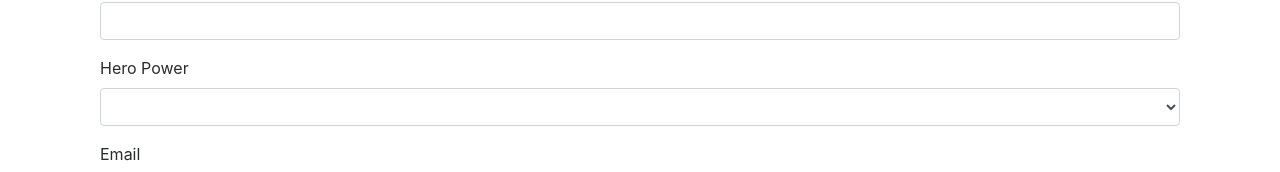
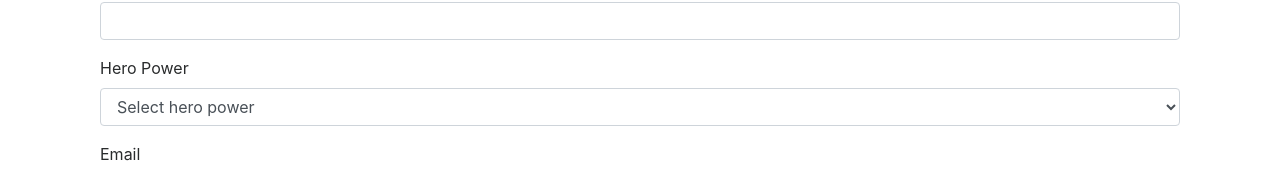
Before and after one commit to anshupanda/angular-fundamentals, an Angular app: page /forms/validation/reactive in a window 1280 px wide. Shown: the part 216-388 px from the top of the page. Built offline with nearby package versions, Linux system fonts and the light colour scheme.

Commit message:
form validation changes

```diff
--- a/src/app/forms-demo/reactive/reactive-form-validation/reactive-form-validation.component.html
+++ b/src/app/forms-demo/reactive/reactive-form-validation/reactive-form-validation.component.html
@@ -47,6 +47,7 @@
     <div class="form-group">
       <label for="power">Hero Power</label>
       <select id="power" class="form-control" formControlName="power">
+        <option value="">Select hero power</option>
         <option *ngFor="let p of powers" [value]="p">{{p}}</option>
       </select>
 
--- a/src/app/forms-demo/template-driven/super-hero/super-hero.component.html
+++ b/src/app/forms-demo/template-driven/super-hero/super-hero.component.html
@@ -33,6 +33,6 @@
       </div>
     </div>
 
-    <button type="submit" class="btn btn-success" [disabled]="!heroForm.valid">Submit</button>
+    <button type="submit" class="btn btn-success" [disabled]="heroForm.invalid">Submit</button>
   </form>
 </div>
```
